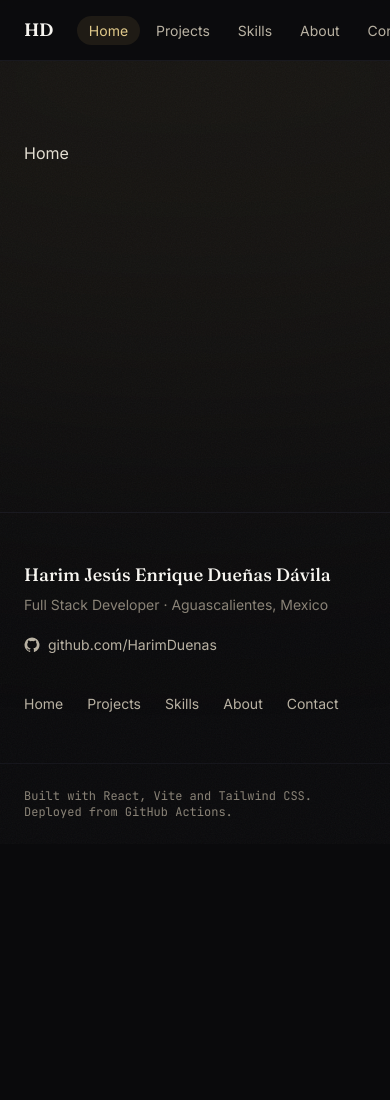
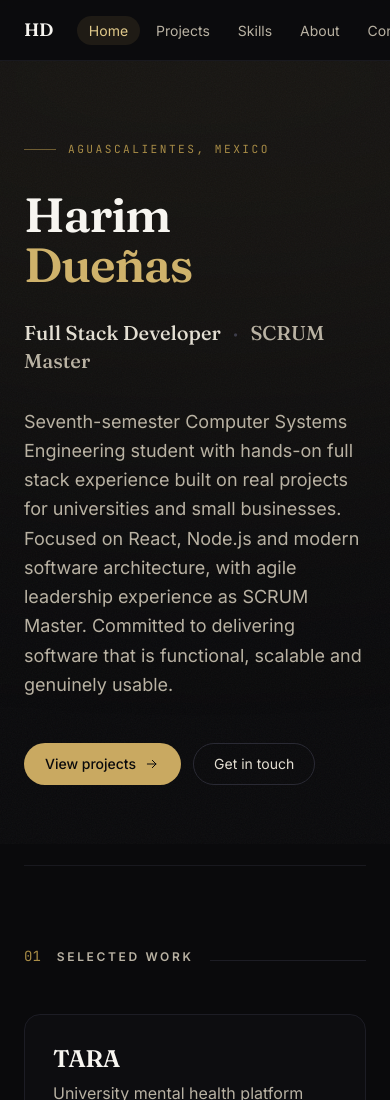
Before and after one commit to HarimDuenas/CV_Web_Harim_Duenas, a React (Vite) app: page / in a window 390 px wide. Shown: the top 1100 px of the page. Before the commit the page ends 844 px from the top, so only its background shows below. Built offline with nearby package versions, Linux system fonts and the light colour scheme.

Commit message:
feat(home): build the home page

```diff
--- a/src/pages/HomePage.tsx
+++ b/src/pages/HomePage.tsx
@@ -1,3 +1,47 @@
+import { projects } from '../data'
+import { Hero } from '../components/home/Hero'
+import { PageShell } from '../components/layout/PageShell'
+import { Section } from '../components/layout/Section'
+import { ProjectCard } from '../components/projects/ProjectCard'
+import { ActionLink } from '../components/ui/ActionLink'
+
+/**
+ * A summary, not a duplicate. The hero and the two projects with the widest
+ * range; everything else has its own page, which keeps this one short enough
+ * to actually read to the end.
+ */
 export function HomePage() {
-  return <div className="mx-auto max-w-5xl px-6 py-20 sm:px-10">Home</div>
+  const featured = projects.slice(0, 2)
+
+  return (
+    <PageShell>
+      <Hero />
+
+      <Section id="featured" index="01" title="Selected work">
+        <div className="grid gap-5">
+          {featured.map((project) => (
+            <ProjectCard key={project.id} project={project} compact />
+          ))}
+        </div>
+
+        <div className="mt-8">
+          <ActionLink to="/projects" withArrow>
+            All projects
+          </ActionLink>
+        </div>
+      </Section>
+
+      <Section id="next" index="02" title="Next">
+        <div className="flex flex-wrap items-center justify-between gap-6">
+          <p className="max-w-lg font-display text-2xl leading-snug text-cream-100">
+            Looking for someone who can take a project from database schema to
+            deployed interface?
+          </p>
+          <ActionLink to="/contact" variant="primary" withArrow>
+            Get in touch
+          </ActionLink>
+        </div>
+      </Section>
+    </PageShell>
+  )
 }
```
